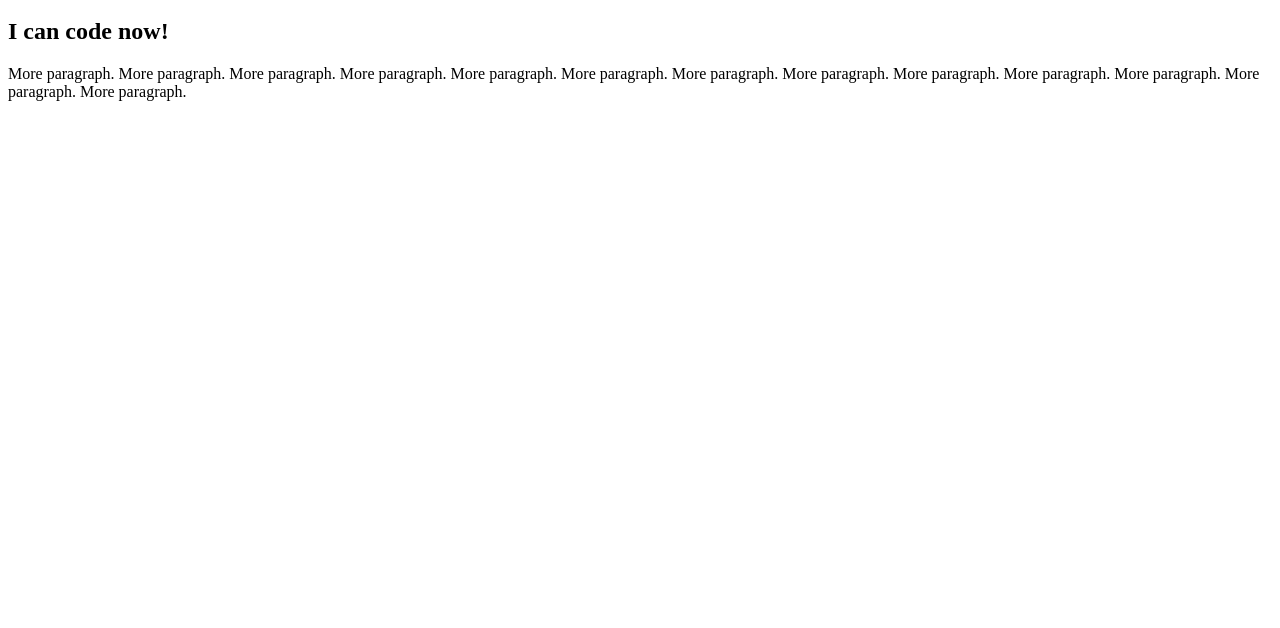
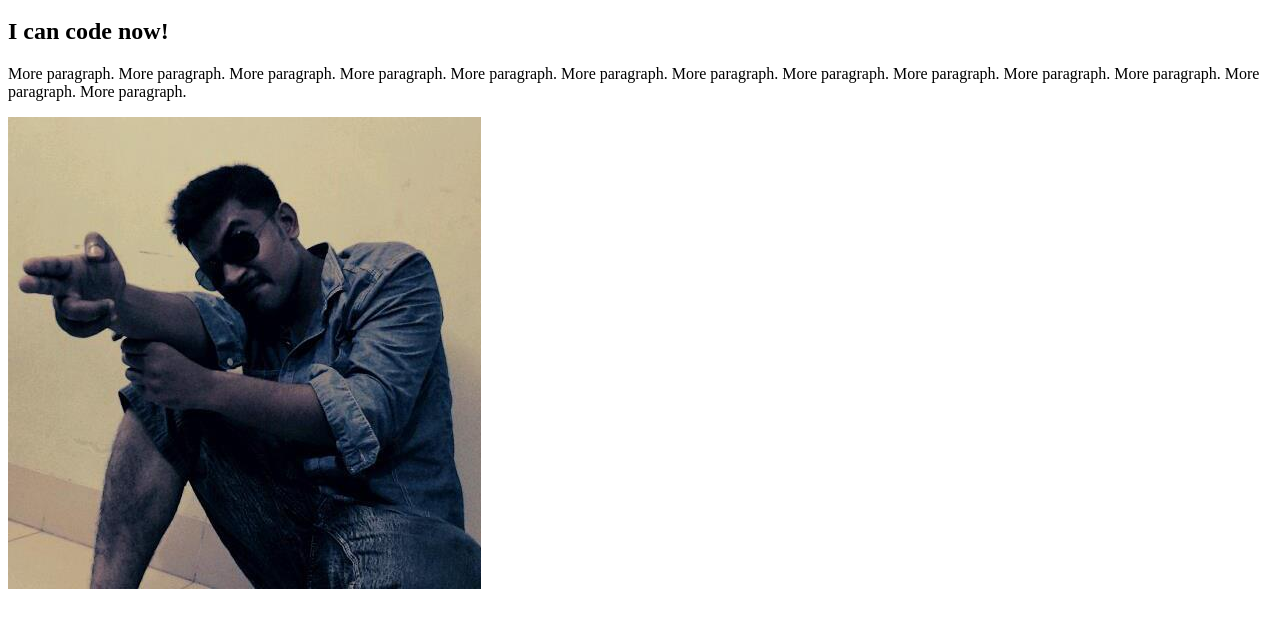
Before and after one commit to learningbangladesh/my-second-repo, a plain HTML site: page index.html in a window 1280 px wide. Shown: the part 124-752 px from the top of the page. Drawn offline with Linux system fonts and the light colour scheme.

Commit message:
image added

```diff
--- a/index.html
+++ b/index.html
@@ -14,5 +14,6 @@
     <h2>I can code now!</h2>
 
     <p>More paragraph. More paragraph. More paragraph. More paragraph. More paragraph. More paragraph. More paragraph. More paragraph. More paragraph. More paragraph. More paragraph. More paragraph. More paragraph. </p>
+    <img src="Sabbir.jpg" alt="">
 </body>
 </html>
```
Also changed, not shown: Sabbir.jpg (added).
